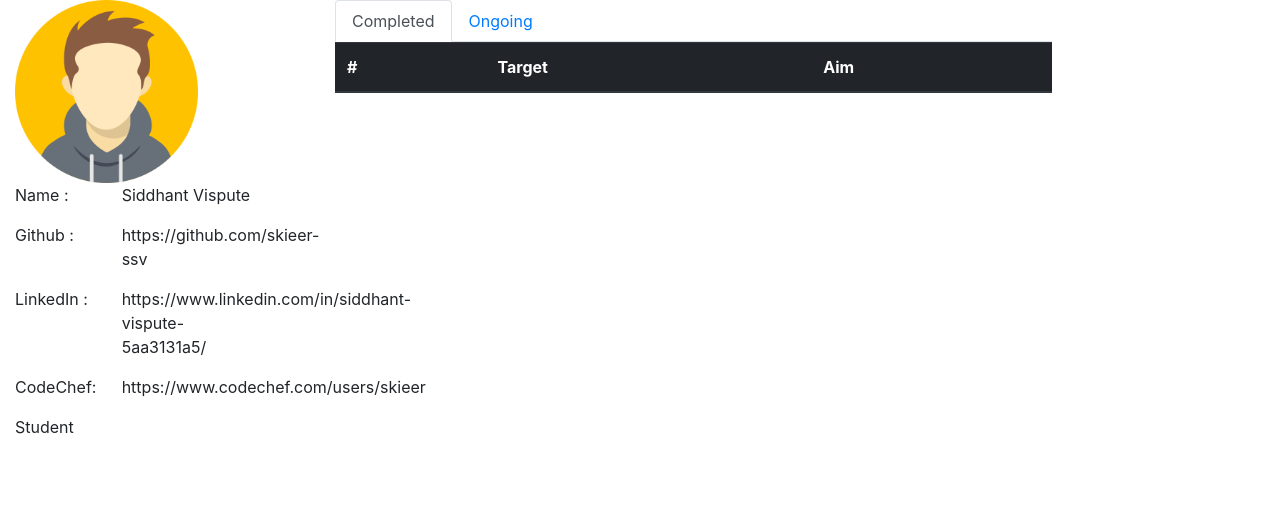
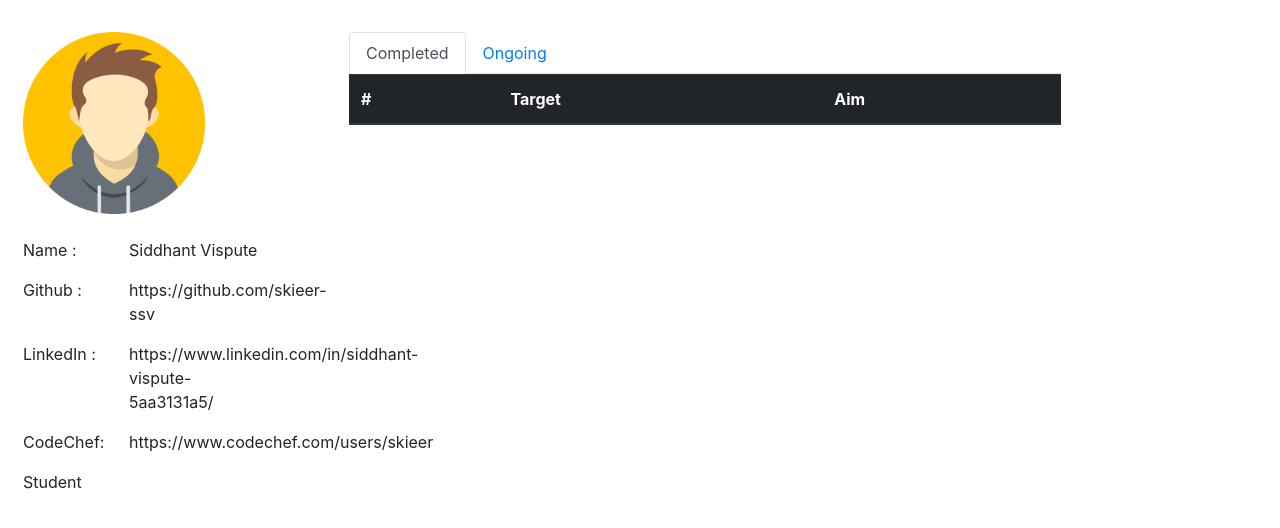
Before and after one commit to skieer-ssv/my_goals, a PHP site: page /user_profile.php?uid=1 in a window 1280 px wide. Shown: the top 528 px of the page. Run offline with PHP 8.4, Linux system fonts and the light colour scheme; data comes from the database, SQL or seed files in the repository; a stand-in replaces the project's code that opens the database connection; lists and menus that the app fills with data are empty; some libraries are stand-ins or nearby versions.

Commit message:
done : frontend work

```diff
--- a/user_profile.php
+++ b/user_profile.php
@@ -53,11 +53,11 @@ else
 
     </head>
     <body>
-        <div class="container col-12">
-            <div class="row ">
-                <div class="col-3">
+        <div class="container col-12 pt-4">
+            <div class="row pt-2 pl-2">
+                <div class="col-md-3 col-12">
                     <div id='img' class="row">
-                        <img class="col-8" src="images/avatar_1.png" width="100px" style="display:block">
+                        <img class="col-md-8 col-5 mb-4" src="images/avatar_1.png" width="100px" style="display:block">
                     </div>
                     <div id="info">
                         <div class="row">
@@ -108,7 +108,7 @@ else
                         </div>
                     </div>
                 </div>
-                <div class="col-7">
+                <div class="col-md-7 col-10 ml-md-2">
                         <!-- toggle tab view starts -->
 
                                     <!-- Nav tabs -->
@@ -137,7 +137,7 @@ if($result)
 ?>
 
 
-    <table class='table'>
+    <table class='table table-hover'>
 <thead class='thead-dark'>
 <tr>
   <th scope='col'>#</th>
@@ -208,7 +208,7 @@ if($result)
 {
 ?>
 
-    <table class='table'>
+    <table class='table table-hover'>
 <thead class='thead-dark'>
 <tr>
   <th scope='col'>#</th>
```
Also changed, not shown: search.php (+100 -15 lines).
